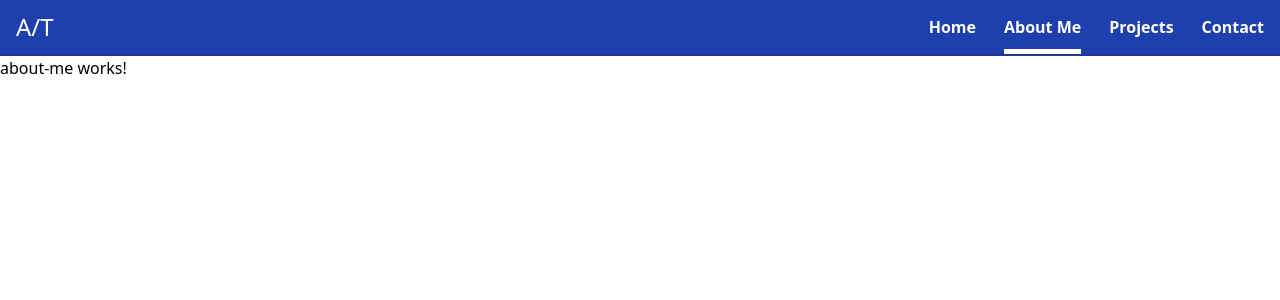
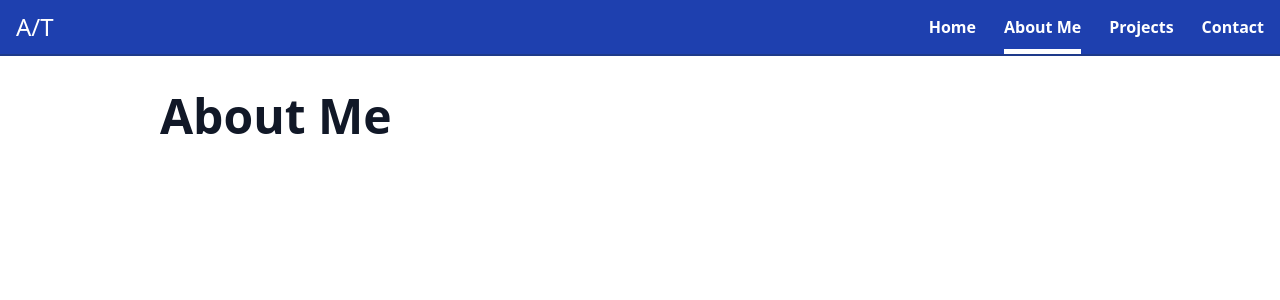
Before and after one commit to Alex18gr/Alex18gr.github.io, an Angular app: page /about-me in a window 1280 px wide. Shown: the top 300 px of the page. Built offline with nearby package versions, Linux system fonts and the light colour scheme.

Commit message:
Added some styles and bootstrapped some pages

```diff
--- a/src/app/about-me/about-me.component.html
+++ b/src/app/about-me/about-me.component.html
@@ -1 +1,7 @@
-<p>about-me works!</p>
+<div class="page-container">
+  <div class="flex flex-col mt-9">
+    <h1 class="text-gray-900 text-5xl font-semibold">About Me</h1>
+
+
+  </div>
+</div>
--- a/src/app/contact/contact.component.html
+++ b/src/app/contact/contact.component.html
@@ -1 +1,7 @@
-<p>contact works!</p>
+<div class="page-container">
+  <div class="flex flex-col mt-9">
+    <h1 class="text-gray-900 text-5xl font-semibold">Contact</h1>
+
+
+  </div>
+</div>
--- a/src/app/projects/projects.component.html
+++ b/src/app/projects/projects.component.html
@@ -1 +1,7 @@
-<p>projects works!</p>
+<div class="page-container">
+  <div class="flex flex-col mt-9">
+    <h1 class="text-gray-900 text-5xl font-semibold">Projects</h1>
+
+
+  </div>
+</div>
--- a/src/styles.scss
+++ b/src/styles.scss
@@ -2,3 +2,6 @@
 @tailwind base;
 @tailwind components;
 @tailwind utilities;
+
+
+@import "./styles/layout/layout-dir";
--- /dev/null
+++ b/src/styles/layout/_layout-dir.scss
@@ -0,0 +1 @@
+@import "page-layout";
--- /dev/null
+++ b/src/styles/layout/_page-layout.scss
@@ -0,0 +1,33 @@
+.page-container {
+  width: 90%;
+  margin: 0 auto;
+  max-width: 1280px;
+}
+
+@media (min-width: 640px) {
+
+}
+
+@media (min-width: 768px) {
+  .page-container {
+    width: 90%;
+  }
+}
+
+@media (min-width: 1024px) {
+  .page-container {
+    width: 80%;
+  }
+}
+
+@media (min-width: 1280px) {
+  .page-container {
+    width: 75%;
+  }
+}
+
+@media (min-width: 1536px) {
+  .page-container {
+    width: 70%;
+  }
+}
```
